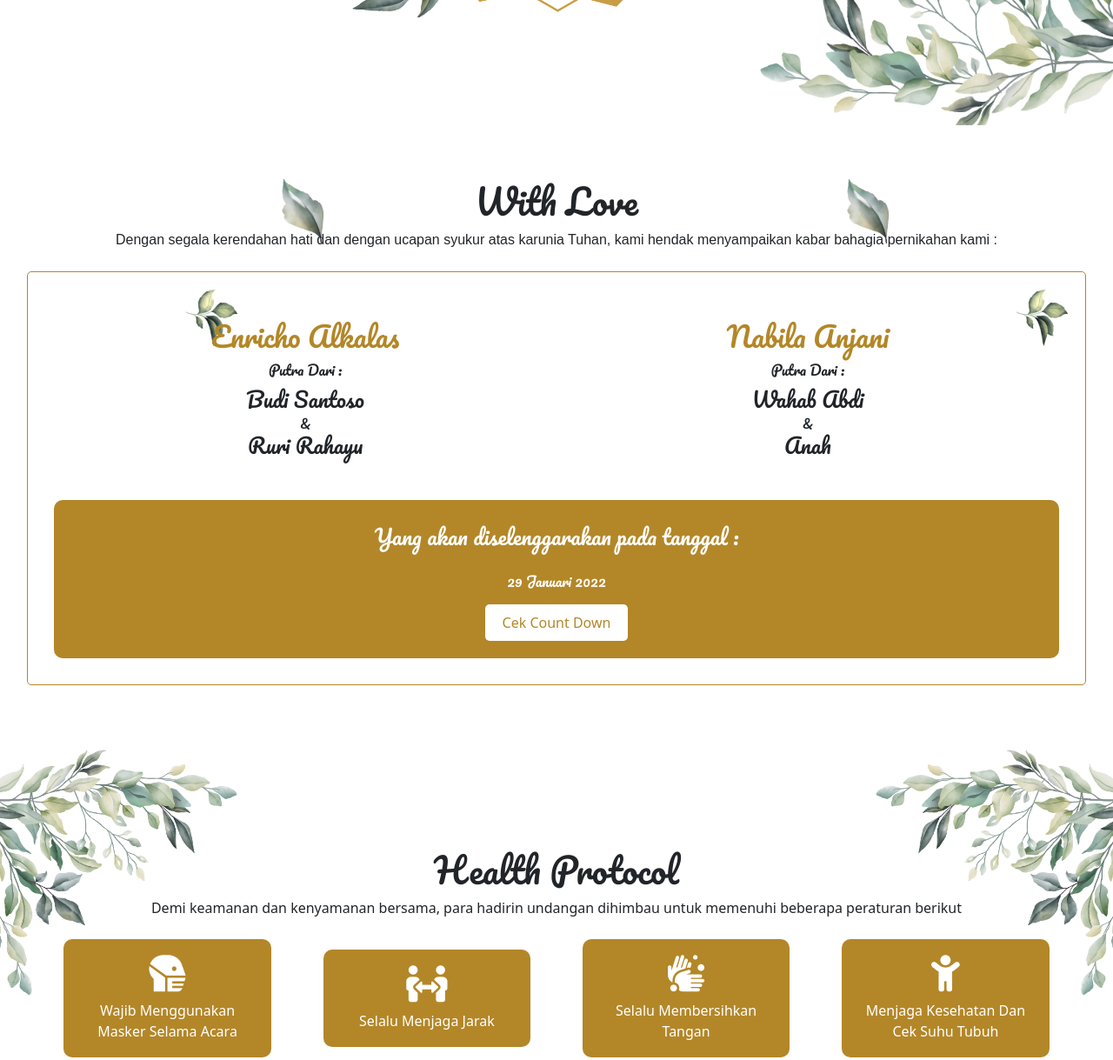
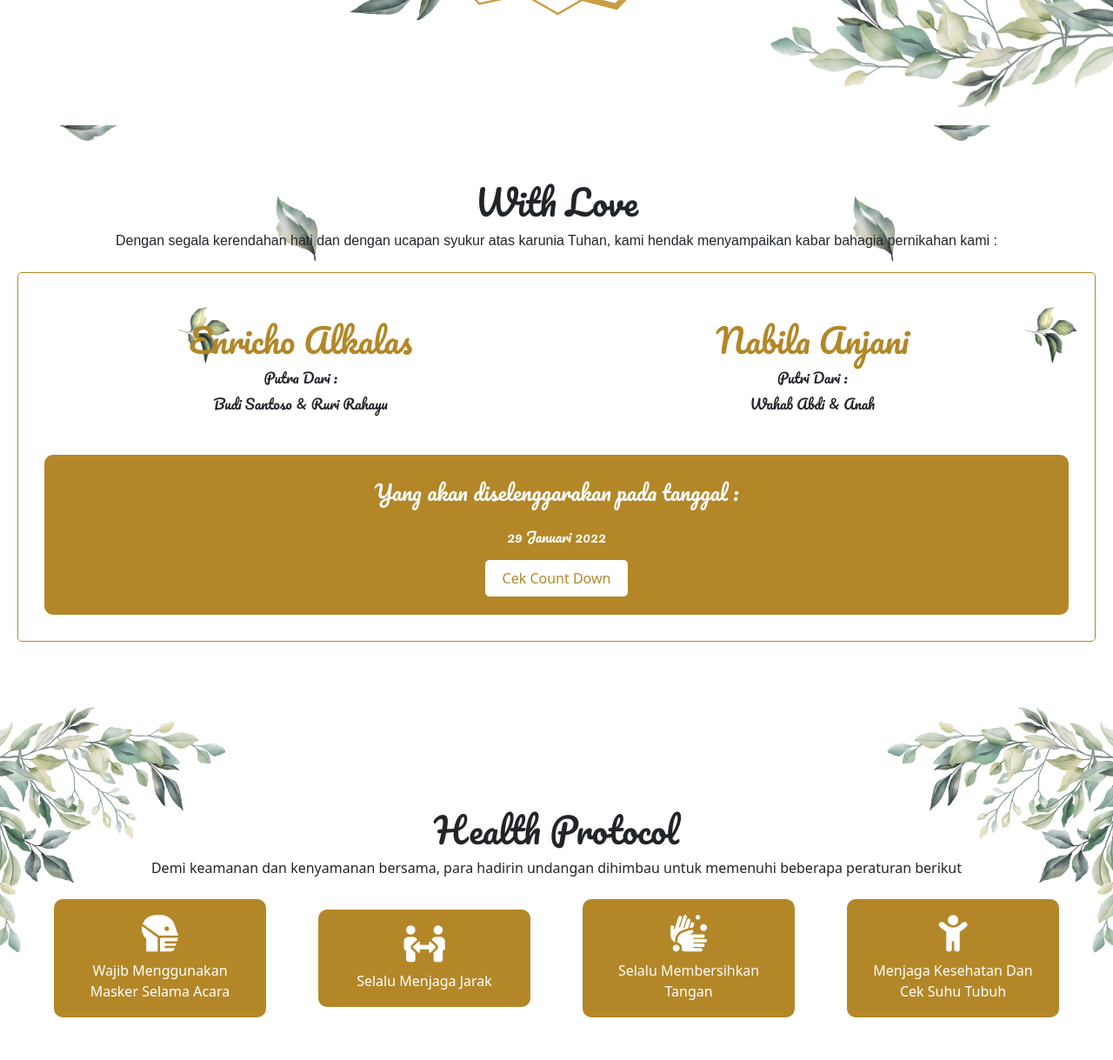
Before and after one commit to enrichoalkalas01/wedding-template-one, a plain HTML site: page index.html in a window 1280 px wide. Shown: the part 656-1875 px from the top of the page at 87% size. Drawn offline with Linux system fonts and the light colour scheme.

Commit message:
add files

```diff
--- a/assets/css/responsive.css
+++ b/assets/css/responsive.css
@@ -23,6 +23,10 @@
 }
 
 @media screen and (max-width: 485px) {
+    #gift-box {
+        padding-bottom: 15%;
+    }
+
     #first-box .content::before,
     #first-box .content::after {
         width: 300px;
@@ -66,6 +70,11 @@
 @media screen and (max-width: 425px) {
     #first-box .h1-wt {
         font-size: 2.5rem;
+    }
+
+    #protocol-box .content::before,
+    #protocol-box .content::after {
+        top: 0;
     }
 
     #protocol-box {
--- a/assets/css/style.css
+++ b/assets/css/style.css
@@ -116,7 +116,7 @@ body {
     height: 500px;
     /* background-color: #000; */
     background-repeat: no-repeat;
-    background-position: right -75px bottom -30px;
+    background-position: right -75px bottom 0;
     background-size: 100%;
     background-image: url('../images/leaf-two-02-02.png');
     position: absolute;
@@ -135,6 +135,10 @@ body {
     font-weight: 700;
     margin-bottom: 25px;
     text-align: center;
+}
+
+.font-big {
+    font-size: 38px;
 }
 
 @keyframes leafshake {
@@ -238,6 +242,28 @@ body {
     padding: 2.5%;
     border: 1px solid #B38728;
     border-radius: 5px;
+}
+
+#second-box .wrapper-parent {
+    display: flex;
+    justify-content: center;
+    flex-direction: column;
+    align-items: center;
+}
+
+#second-box .wrapper-p {
+    display: flex;
+    text-align: center;
+    justify-content: center;
+    align-items: center;
+}
+
+#second-box .wrapper-p h4 {
+    font-size: 16px;
+}
+
+#second-box .wrapper-p small {
+    margin: 0 5px;
 }
 
 #second-box .btn-countdown {
--- a/index.html
+++ b/index.html
@@ -13,7 +13,7 @@
     <link rel="stylesheet" href="assets/css/responsive.css">
 </head>
 <body>
-    <section id="app" class="main-content container-fluid">
+    <section id="app" class="main-content container-fluid" style="padding-left: 0; padding-right: 0; overflow-x: hidden;">
         <section id="first-box" class="row box-content">
             <div class="col-md-12 content box">
                 <div class="single-leaf first-box left leaf-one"></div>
@@ -62,22 +62,26 @@
                 </div>
                 <div class="row wrapper-box">
                     <div class="col-md-6 mb-4 mt-4 content-box left-side">
-                        <h2 class="color-gold pacifico">Enricho Alkalas</h2>
+                        <h2 class="color-gold pacifico font-big">Enricho Alkalas</h2>
                         <div class="wrapper-parent pacifico">
                             <p class="mb-2">Putra Dari :</p>
+                            <div class="wrapper-p">
                                 <h4 class="m-0">Budi Santoso</h4>
                                 <small>&</small>
                                 <h4 class="m-0">Ruri Rahayu</h4>
                             </div>
                         </div>
+                    </div>
 
                     <div class="col-md-6 mb-4 mt-4 content-box left-side">
-                        <h2 class="color-gold pacifico">Nabila Anjani</h2>
+                        <h2 class="color-gold pacifico font-big">Nabila Anjani</h2>
                         <div class="wrapper-parent pacifico">
-                            <p class="mb-2">Putra Dari :</p>
+                            <p class="mb-2">Putri Dari :</p>
+                            <div class="wrapper-p">
                                 <h4 class="m-0">Wahab Abdi</h4>
                                 <small>&</small>
                                 <h4 class="m-0">Anah</h4>
+                            </div>
                         </div>
                     </div>
 
```
Lines whose indentation alone changed are shown as unchanged.
